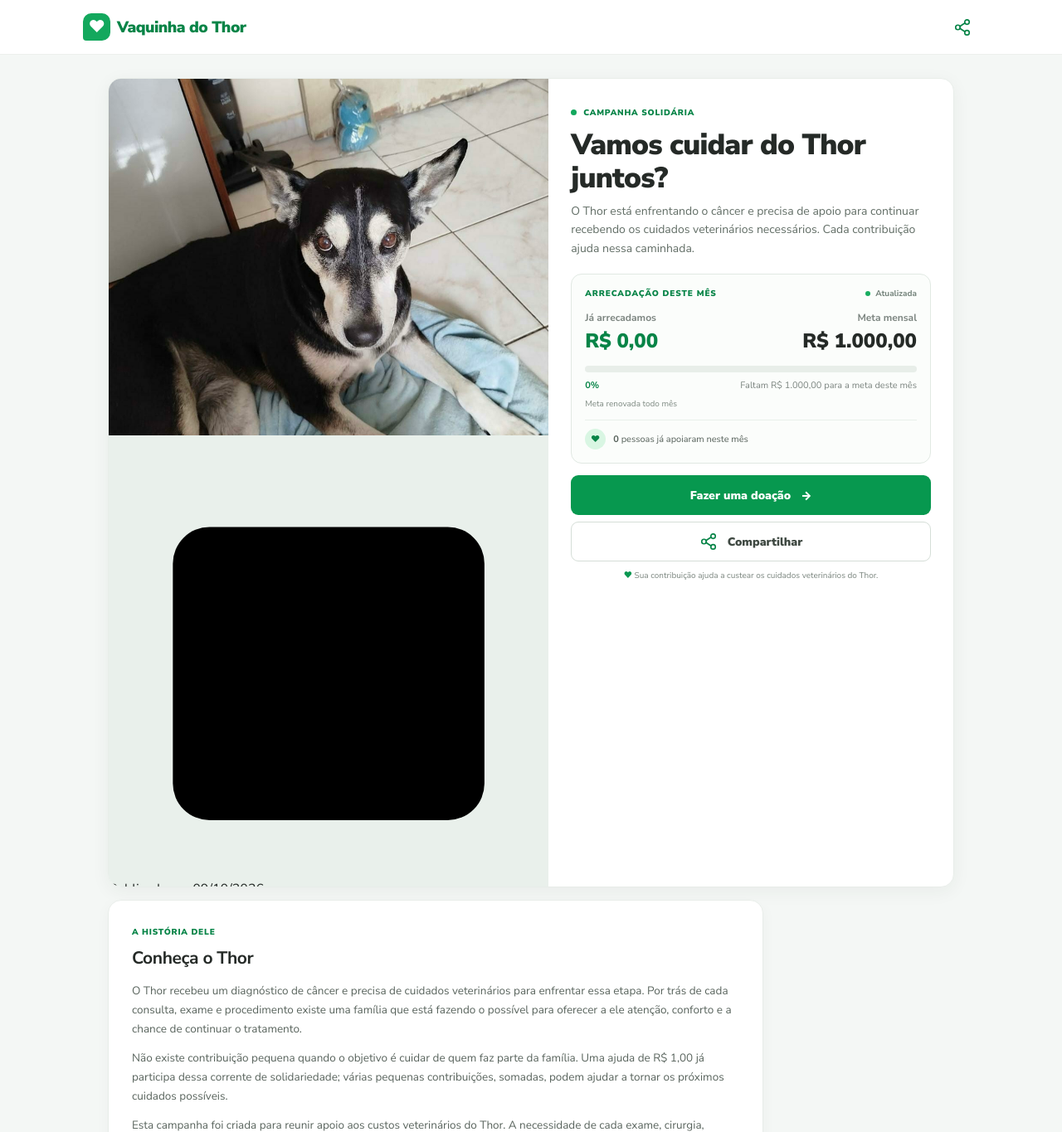
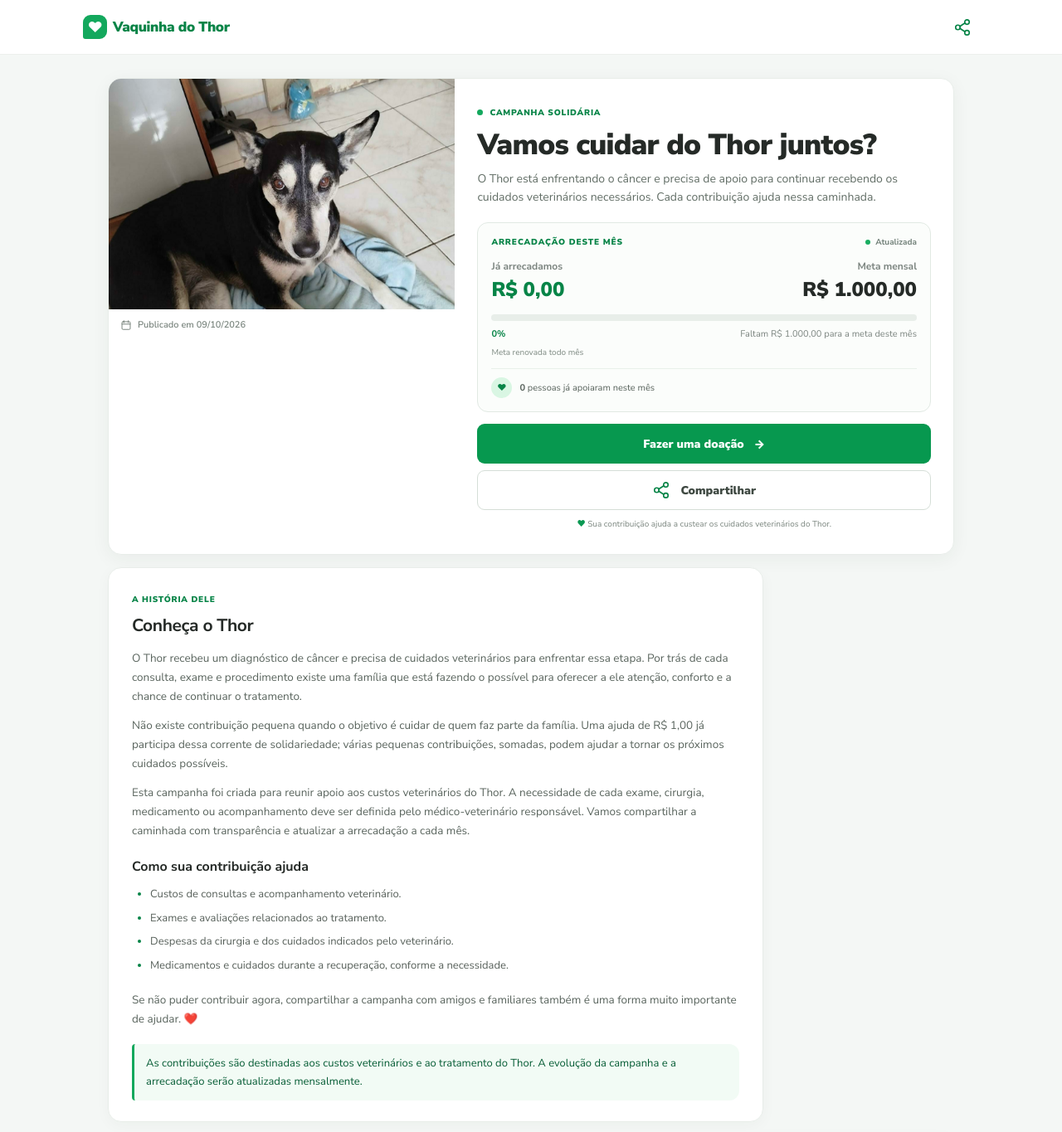
Before and after one commit to maelor6x1/vaquinha-site, a PHP site: page / in a window 1280 px wide. Shown: the top 1365 px of the page at 83% size. Run offline with PHP 8.4, Linux system fonts and the light colour scheme.

Commit message:
Reduce campaign header and photo size

```diff
--- a/style.css
+++ b/style.css
@@ -324,3 +324,30 @@ h1 { max-width: 720px; font-size: clamp(32px, 5.5vw, 48px); }
   .campaign-content h1 { font-size: 26px; }
   .fundraising-top strong { font-size: 18px; }
 }
+
+
+/* Cabeçalho e foto mais compactos; data da publicação no rodapé da imagem. */
+.brand { font-size: 17px; gap: 7px; letter-spacing: -.35px; }
+.brand-mark { width: 29px; height: 29px; font-size: 18px; border-radius: 9px 9px 9px 3px; }
+.campaign-card { grid-template-columns: minmax(0, .82fr) minmax(350px, 1.18fr); }
+.campaign-visual { display: flex; flex-direction: column; align-self: start; min-height: 0; background: #fff; }
+.hero-image { display: block; width: 100%; height: auto; min-height: 0; max-height: 330px; aspect-ratio: 1.45 / 1; object-fit: cover; }
+.visual-caption { display: none; }
+.publication-date { display: flex; align-items: center; gap: 7px; margin: 0; padding: 12px 15px 13px; color: #7a857e; background: #fff; font-size: 11px; font-weight: 600; line-height: 1.4; }
+.publication-date svg { width: 14px; height: 14px; flex: 0 0 14px; fill: none; stroke: currentColor; stroke-width: 1.7; stroke-linecap: round; stroke-linejoin: round; }
+@media (min-width: 900px) {
+  .campaign-card { grid-template-columns: minmax(0, .82fr) minmax(350px, 1.18fr); }
+  .hero-image { max-height: 315px; aspect-ratio: 1.5 / 1; }
+  .publication-date { padding: 11px 14px 13px; }
+}
+@media (max-width: 760px) {
+  .brand { font-size: 16px; }
+  .brand-mark { width: 28px; height: 28px; font-size: 17px; }
+  .campaign-card { grid-template-columns: 1fr; }
+  .campaign-visual { width: 100%; }
+  .hero-image { width: 100%; height: auto; max-height: 215px; min-height: 0; aspect-ratio: 1.75 / 1; object-fit: cover; }
+  .publication-date { padding: 9px 13px 11px; font-size: 10.5px; }
+}
+@media (max-width: 380px) {
+  .hero-image { max-height: 195px; }
+}
```
